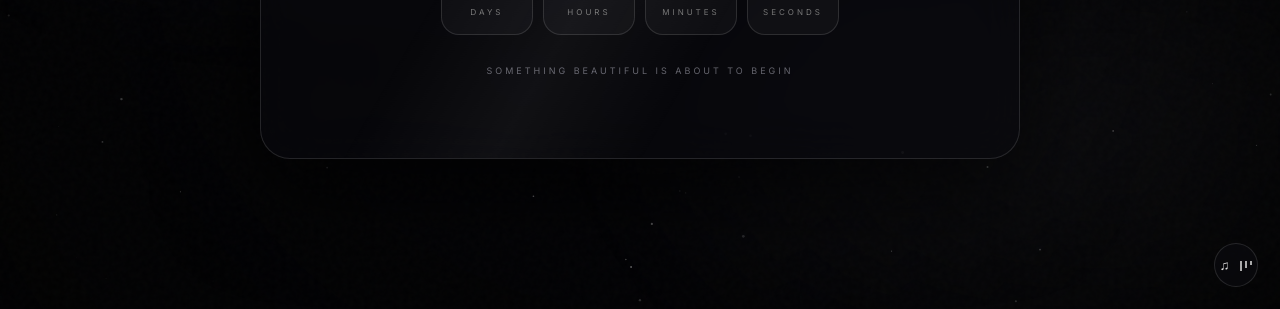
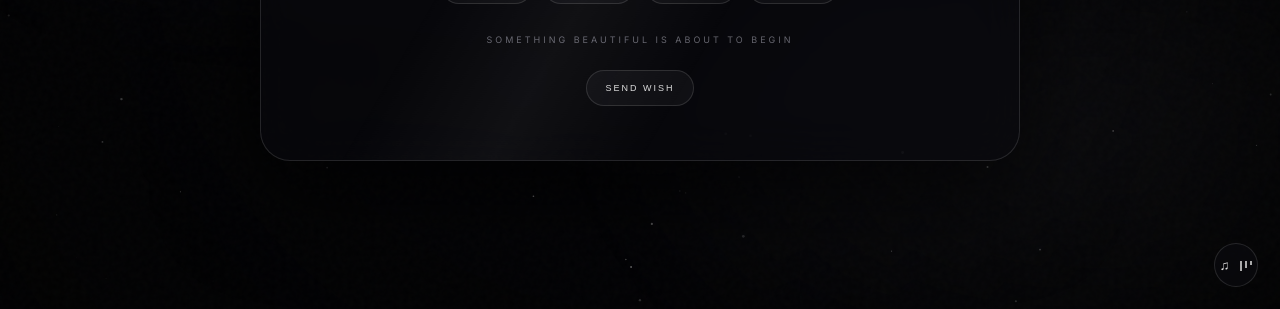
Before and after one commit to vrhasya/hbdforme, a website: page public/index.html in a window 1280 px wide. Both pictures are taken after a click on the button "ENTER EXPERIENCE". Shown: the part 491-800 px from the top of the page. Drawn offline with nearby package versions, Linux system fonts and the light colour scheme.

Commit message:
Add files via upload

```diff
--- a/public/index.html
+++ b/public/index.html
@@ -35,6 +35,9 @@
       <div class="unit"><div class="num" id="s">00</div><div class="lab">SECONDS</div></div>
     </div>
     <div class="meta">SOMETHING BEAUTIFUL IS ABOUT TO BEGIN</div>
+    <div class="actions countdown-actions">
+      <button class="btn" id="openWishCountdown">SEND WISH</button>
+    </div>
   </div>
 
   <div class="screen birthday hidden" id="birthday">
--- a/public/script.js
+++ b/public/script.js
@@ -28,7 +28,9 @@ document.getElementById("close").onclick=()=>document.getElementById("modal").cl
 document.getElementById("share").onclick=async()=>{try{await navigator.share({title:"Luxury Birthday Experience",text:"A special birthday experience — 25.09",url:location.href})}catch(e){try{await navigator.clipboard.writeText(location.href);alert("Link berhasil disalin.")}catch(x){}}};
 
 const wishModal=document.getElementById("wishModal"),status=document.getElementById("wishStatus");
-document.getElementById("openWish").onclick=()=>{status.textContent="";wishModal.classList.remove("hidden")};
+function openWishModal(){status.textContent="";wishModal.classList.remove("hidden")}
+document.getElementById("openWish").onclick=openWishModal;
+document.getElementById("openWishCountdown").onclick=openWishModal;
 document.getElementById("closeWish").onclick=()=>wishModal.classList.add("hidden");
 document.querySelectorAll(".quickWish").forEach(b=>b.onclick=()=>document.getElementById("wishMessage").value=b.dataset.text);
 
```
